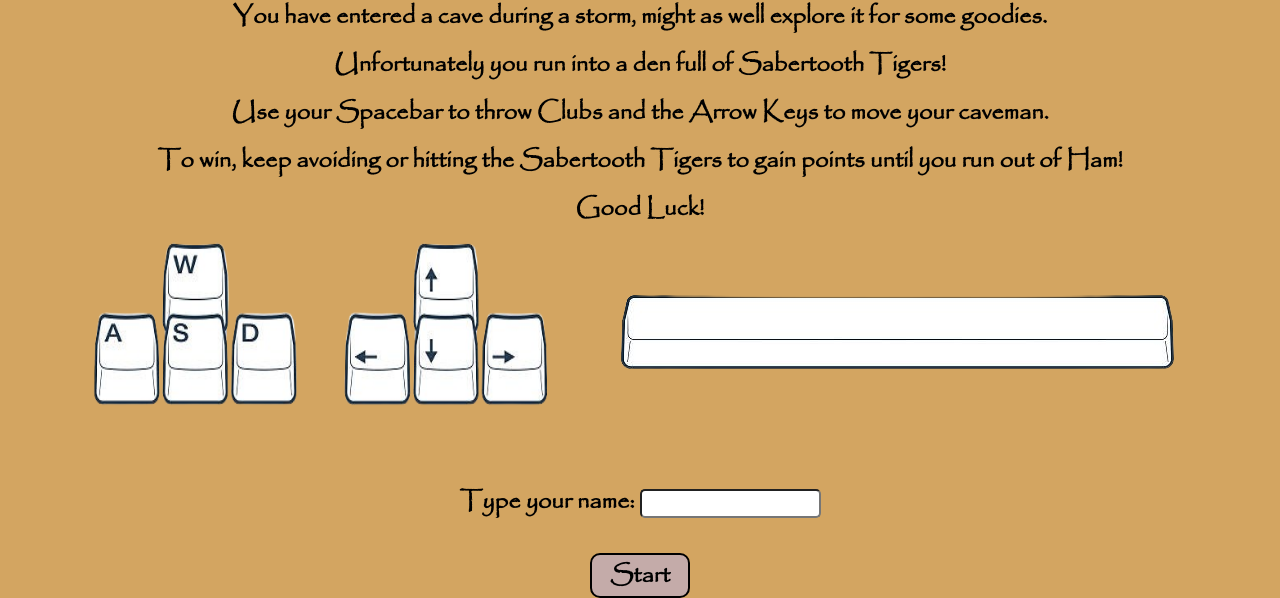
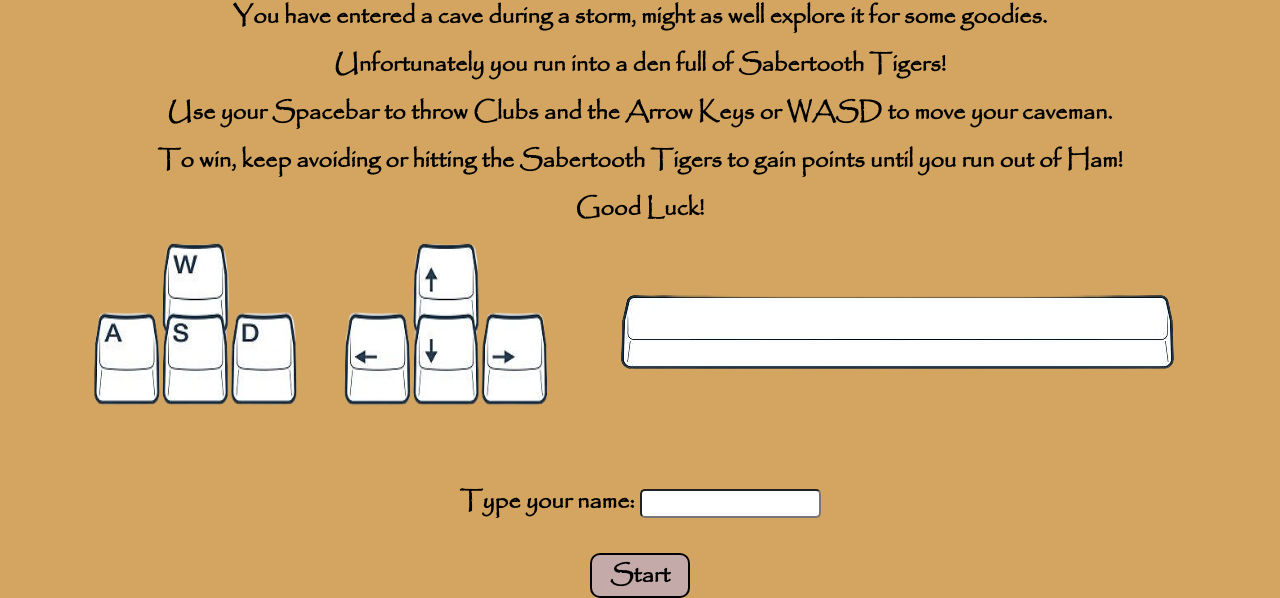
Before and after one commit to hcs-silva/Module1_Project, a plain HTML site: page index.html in a window 1280 px wide. Shown: the part 309-907 px from the top of the page. Drawn offline with Linux system fonts and the light colour scheme.

Commit message:
corrected typo in html

```diff
--- a/index.html
+++ b/index.html
@@ -17,7 +17,7 @@
         </p>
         <p>Unfortunately you run into a den full of Sabertooth Tigers!</p>
         <p>
-          Use your Spacebar to throw Clubs and the Arrow Keys to move your
+          Use your Spacebar to throw Clubs and the Arrow Keys or WASD to move your
           caveman.
         </p>
         <p>
```
